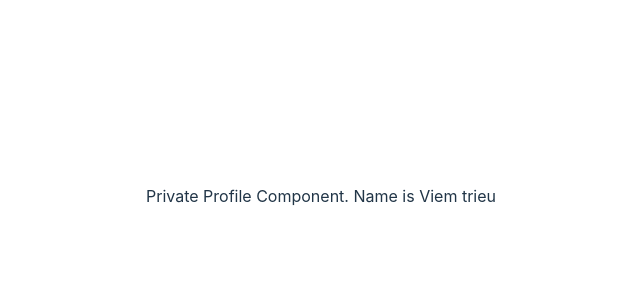
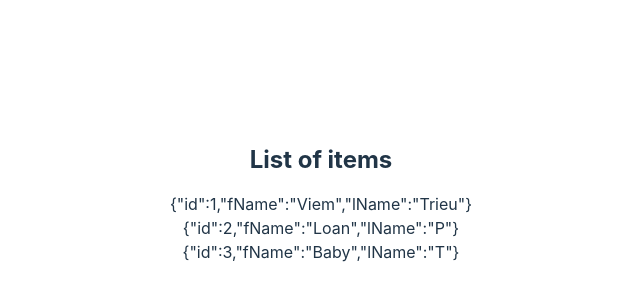
Before and after one commit to tvviem/vite-react-ts-learn, a React (Vite) app: page / in a window 1280 px wide. Shown: the part 204-504 px from the top of the page, without its empty margins (319-959 px from the left). Built offline with nearby package versions, Linux system fonts and the light colour scheme.

Commit message:
12 - generic props for component

```diff
--- a/src/App.tsx
+++ b/src/App.tsx
@@ -1,11 +1,22 @@
 import './App.css';
-import { Private } from './components/auth/Private';
-import { Profile } from './components/auth/Profile';
+import { List } from './components/generics/List';
 
 function App() {
   return (
     <div className="App">
-      <Private isLoggedIn={true} component={Profile} />
+      {/* <List
+        items={['Batman', 'Superman', 'Wonder Woman']}
+        onClick={(item) => console.log(item)}
+      />
+      <List items={[1, 2, 3]} onClick={(item) => console.log(item)} /> */}
+      <List
+        items={[
+          { id: 1, fName: 'Viem', lName: 'Trieu' },
+          { id: 2, fName: 'Loan', lName: 'P' },
+          { id: 3, fName: 'Baby', lName: 'T' }
+        ]}
+        onClick={(item) => console.log(item)}
+      />
     </div>
   );
 }
--- /dev/null
+++ b/src/components/generics/List.tsx
@@ -0,0 +1,22 @@
+type ListProps<T> = {
+  items: T[];
+  onClick: (value: T) => void;
+};
+
+export const List = <T extends { id: number }>({
+  items,
+  onClick
+}: ListProps<T>) => {
+  return (
+    <div>
+      <h2>List of items</h2>
+      {items.map((item, index) => {
+        return (
+          <div key={item.id} onClick={() => onClick(item)}>
+            {JSON.stringify(item)}
+          </div>
+        );
+      })}
+    </div>
+  );
+};
```
